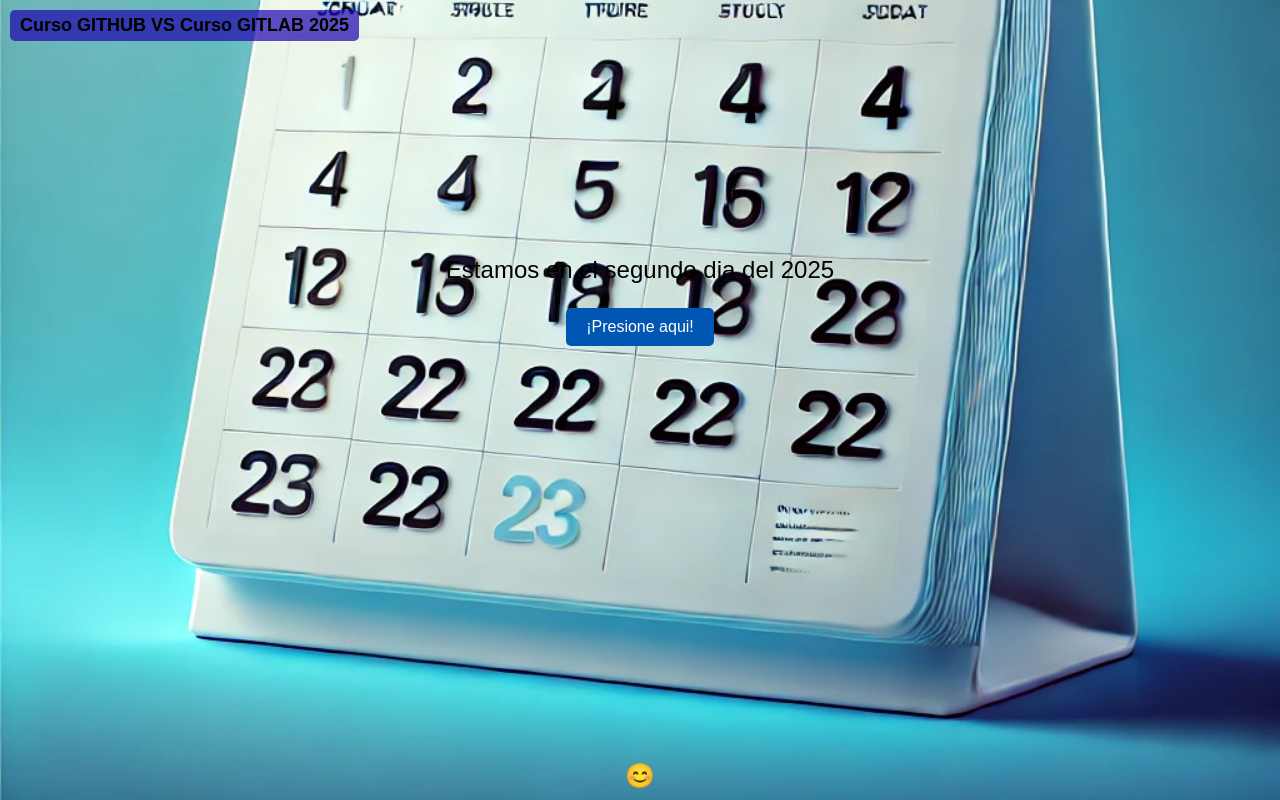
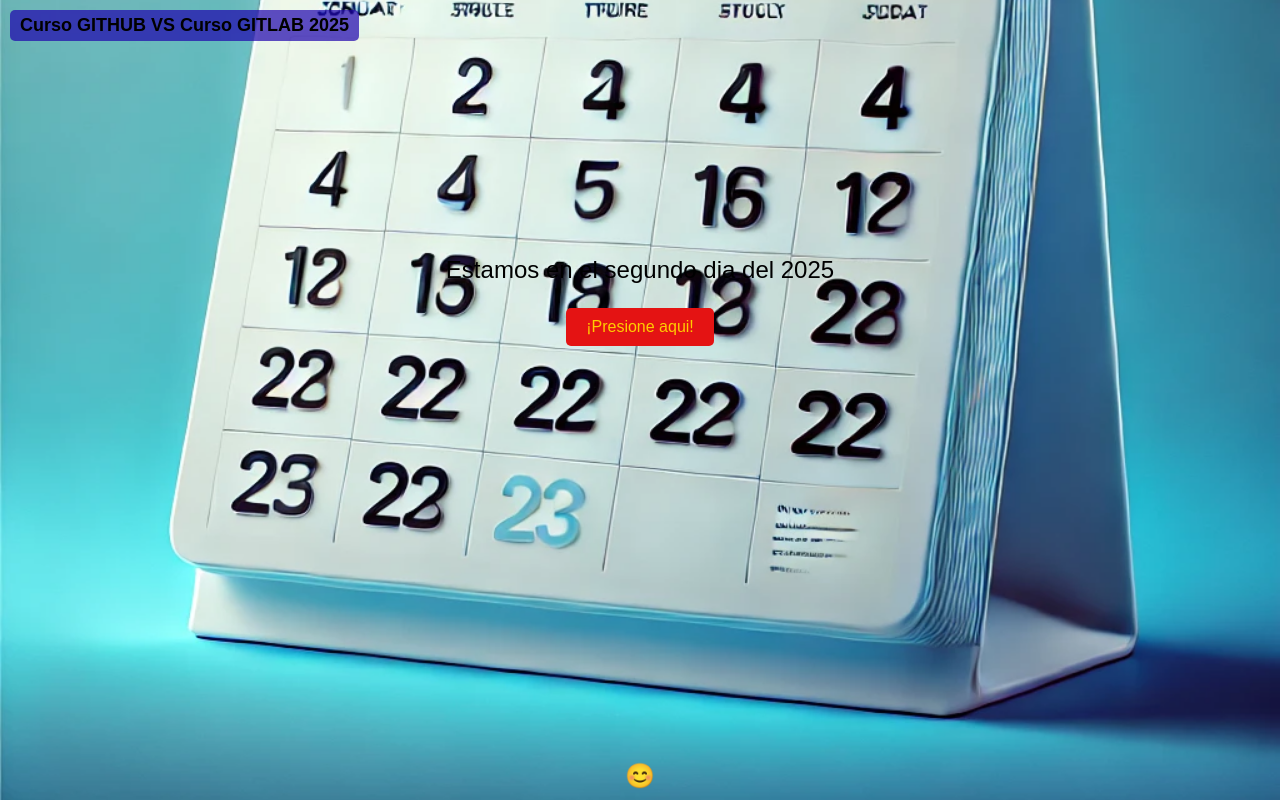
Before and after one commit to jsala382/pagina_prueba_git, an Angular app: page / in a window 1280 px wide. In both pictures the pointer is over the button "¡Presione aqui!". Built offline with nearby package versions, Linux system fonts and the light colour scheme.

Commit message:
Se modifico la pagina para que cambie el color de la fuente y del boton al pasar el mouse

```diff
--- a/src/app/app.component.css
+++ b/src/app/app.component.css
@@ -3,11 +3,12 @@ button {
     border: none;
     border-radius: 5px;
     color: white;
-    transition: background-color 0.3s ease;
+    transition: background-color 0.3s ease, color 0.3s ease;
   }
 
   button:hover {
-    background-color: #0056b3;
+    background-color: #e41313;
+    color: #ffcc00;
   }
 
   .header {
```
